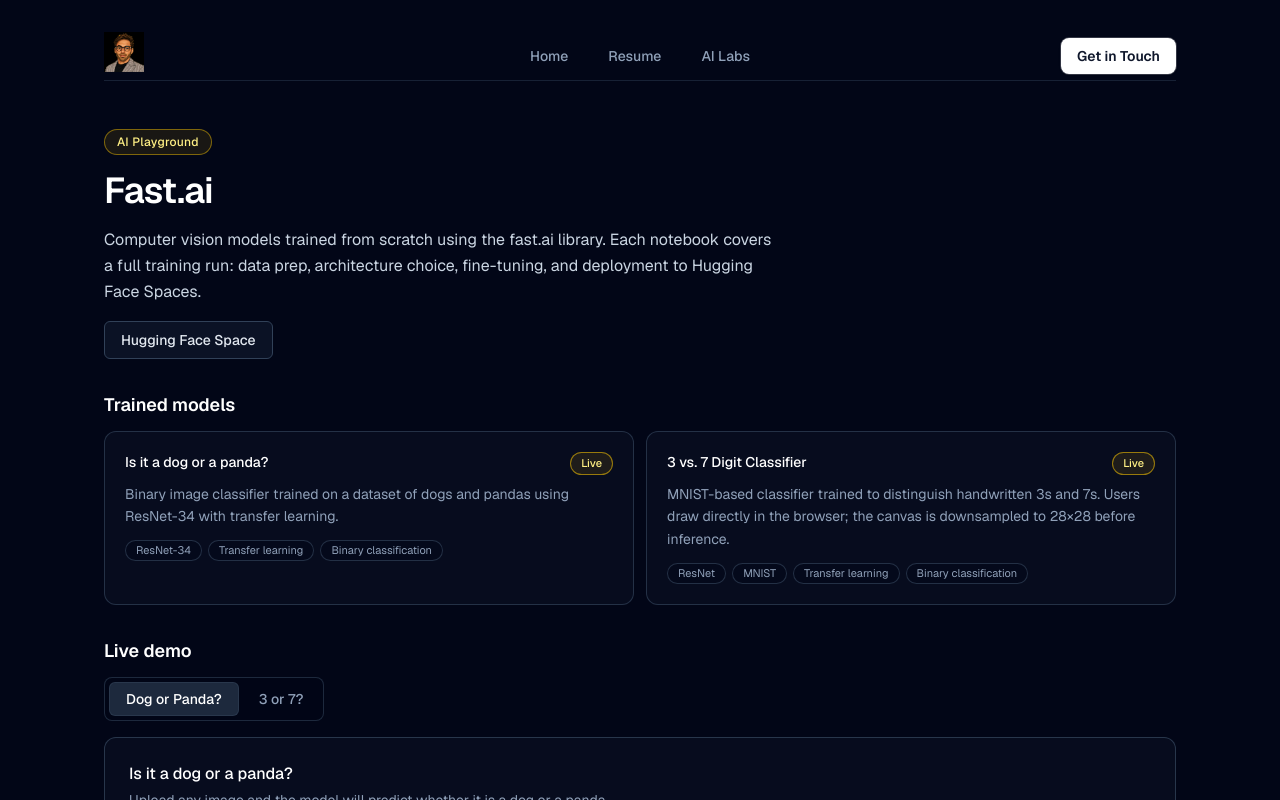
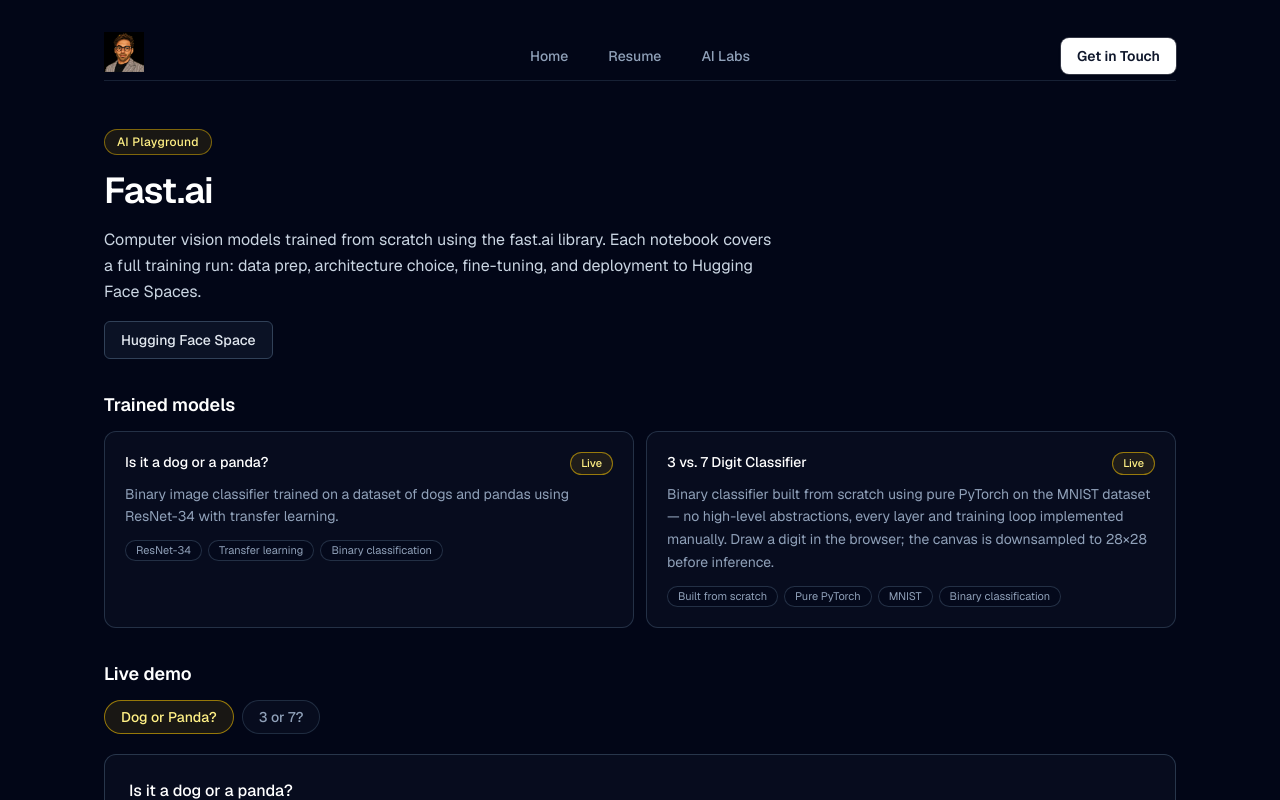
Before and after one commit to nathanhirsch/vitrine, a Next.js app: page /ai-labs/fastai in a window 1280 px wide. Shown: the top 800 px of the page. Built offline with nearby package versions, Linux system fonts and the light colour scheme.

Commit message:
Redesign demo switcher as pill chips; fix MNIST model card copy and tags
Replaces segmented control with free-floating pill chips that scale as more demos are added. Updates MNIST card to emphasise built-from-scratch approach with no high-level abstractions.

```diff
--- a/src/app/ai-labs/fastai/DemoTabs.tsx
+++ b/src/app/ai-labs/fastai/DemoTabs.tsx
@@ -13,16 +13,16 @@
   const [active, setActive] = useState('dog-panda')
 
   return (
-    <div className="space-y-4">
-      <div className="flex gap-1 rounded-lg border border-slate-700/60 bg-slate-950/40 p-1 w-fit">
+    <div className="space-y-5">
+      <div className="flex flex-wrap gap-2">
         {tabs.map((tab) => (
           <button
             key={tab.id}
             onClick={() => setActive(tab.id)}
             className={
               active === tab.id
-                ? 'rounded-md px-4 py-1.5 text-sm font-medium text-white bg-slate-800 border border-slate-700/60 transition'
-                : 'rounded-md px-4 py-1.5 text-sm font-medium text-slate-400 transition hover:text-slate-200'
+                ? 'rounded-full border border-yellow-400/55 bg-yellow-500/10 px-4 py-1.5 text-sm font-medium text-yellow-200 transition'
+                : 'rounded-full border border-slate-700/60 bg-slate-900/40 px-4 py-1.5 text-sm font-medium text-slate-400 transition hover:border-slate-600 hover:text-slate-200'
             }
           >
             {tab.label}
--- a/src/app/ai-labs/fastai/page.tsx
+++ b/src/app/ai-labs/fastai/page.tsx
@@ -13,8 +13,8 @@
   {
     title: "3 vs. 7 Digit Classifier",
     description:
-      "MNIST-based classifier trained to distinguish handwritten 3s and 7s. Users draw directly in the browser; the canvas is downsampled to 28×28 before inference.",
-    tags: ["ResNet", "MNIST", "Transfer learning", "Binary classification"],
+      "Binary classifier built from scratch using pure PyTorch on the MNIST dataset — no high-level abstractions, every layer and training loop implemented manually. Draw a digit in the browser; the canvas is downsampled to 28×28 before inference.",
+    tags: ["Built from scratch", "Pure PyTorch", "MNIST", "Binary classification"],
     active: true,
   },
 ];
```
